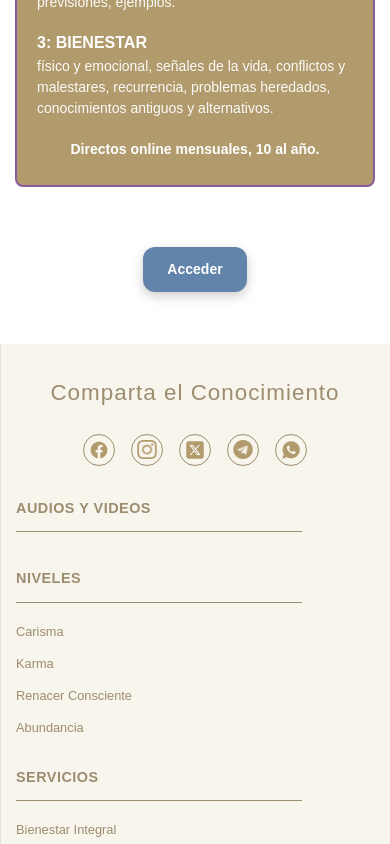
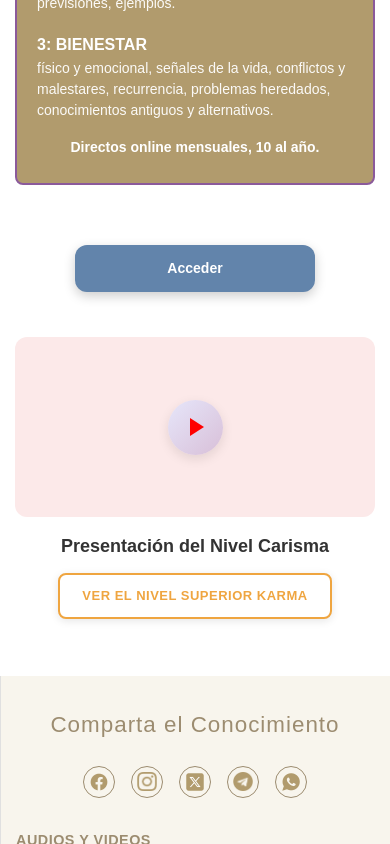
Before and after one commit to orbimatrix/Conscious-path, a Next.js app: page /carisma in a window 390 px wide. Shown: the part 1747-2591 px from the top of the page. Built offline with nearby package versions, Linux system fonts and the light colour scheme.

Commit message:
Add video section to CarismaPage with new styles for improved layout and responsiveness

```diff
--- a/src/app/carisma/carisma.css
+++ b/src/app/carisma/carisma.css
@@ -170,7 +170,7 @@
   font-size: 36px;
   font-weight: 700;
   color: white;
-  margin-bottom: 30px;
+  margin-bottom: 20px;
   line-height: 1.3;
   text-align: center;
 }
@@ -181,11 +181,11 @@
   display: flex;
   flex-direction: column;
   justify-content: space-between;
-  margin-bottom: 20px;
+  margin-bottom: 0;
 }
 
 .carisma-content-item {
-  margin-bottom: 20px;
+  margin-bottom: 15px;
 }
 
 .carisma-content-item:last-child {
@@ -216,9 +216,103 @@
   text-align: center;
 }
 
+/* Video Section */
+.carisma-video-section {
+  padding: 60px 20px;
+  background: white;
+  text-align: center;
+}
+
+.carisma-video-container {
+  max-width: 600px;
+  margin: 0 auto;
+}
+
+.video-player {
+  width: 100%;
+  height: 300px;
+  background: #FCE9E9;
+  border-radius: 12px;
+  display: flex;
+  align-items: center;
+  justify-content: center;
+  margin-bottom: 30px;
+  position: relative;
+}
+
+.play-button {
+  width: 80px;
+  height: 80px;
+  background: linear-gradient(135deg, #E6E6FA, #D8BFD8);
+  border-radius: 50%;
+  display: flex;
+  align-items: center;
+  justify-content: center;
+  box-shadow: 0 4px 12px rgba(0, 0, 0, 0.1);
+  cursor: pointer;
+  transition: all 0.3s ease;
+  position: relative;
+}
+
+.play-button::before {
+  content: '';
+  position: absolute;
+  top: -4px;
+  left: -4px;
+  right: -4px;
+  bottom: -4px;
+  background: linear-gradient(135deg, #F5F5F5, #E0E0E0);
+  border-radius: 50%;
+  z-index: -1;
+}
+
+.play-icon {
+  width: 0;
+  height: 0;
+  border-left: 20px solid #FF0000;
+  border-top: 12px solid transparent;
+  border-bottom: 12px solid transparent;
+  margin-left: 4px;
+}
+
+.play-button:hover {
+  transform: scale(1.05);
+  box-shadow: 0 6px 16px rgba(0, 0, 0, 0.15);
+}
+
+.video-title {
+  font-size: 24px;
+  font-weight: 600;
+  color: #333;
+  margin-bottom: 25px;
+  line-height: 1.3;
+}
+
+.video-cta-button {
+  background: white;
+  color: #EFA540;
+  border: 2px solid #EFA540;
+  padding: 15px 30px;
+  border-radius: 8px;
+  font-size: 16px;
+  font-weight: 600;
+  cursor: pointer;
+  transition: all 0.3s ease;
+  box-shadow: 0 2px 8px rgba(0, 0, 0, 0.1);
+  text-transform: uppercase;
+  letter-spacing: 0.5px;
+}
+
+.video-cta-button:hover {
+  background: #EFA540;
+  color: white;
+  transform: translateY(-2px);
+  box-shadow: 0 4px 12px rgba(0, 0, 0, 0.2);
+}
+
 /* Button Section */
 .carisma-button-section {
-  padding: 40px 20px;
+  padding: 20px 20px;
   background: white;
   text-align: center;
 }
@@ -233,13 +327,14 @@
   background: #6284AB;
   color: white;
   border: none;
-  padding: 18px 36px;
+  padding: 18px 60px;
   border-radius: 12px;
   font-size: 18px;
   font-weight: 600;
   cursor: pointer;
   transition: all 0.3s ease;
   box-shadow: 0 4px 12px rgba(0, 0, 0, 0.2);
+  min-width: 300px;
 }
 
 .carisma-action-button:hover {
@@ -296,11 +391,18 @@
     height: auto;
     min-height: 400px;
     padding: 40px 30px;
+    justify-content: flex-start;
+    gap: 15px;
   }
 
   .carisma-action-title {
     font-size: 28px;
-    margin-bottom: 25px;
+    margin-bottom: 15px;
+  }
+
+  .carisma-content-list {
+    justify-content: flex-start;
+    gap: 10px;
   }
 
   .content-number {
@@ -314,10 +416,11 @@
 
   .carisma-live-info {
     font-size: 18px;
+    margin-top: 10px;
   }
 
   .carisma-button-section {
-    padding: 30px 20px;
+    padding: 15px 10px;
   }
 
   .carisma-button-container {
@@ -397,11 +500,18 @@
     height: auto;
     min-height: 350px;
     padding: 30px 25px;
+    justify-content: flex-start;
+    gap: 12px;
   }
 
   .carisma-action-title {
     font-size: 24px;
-    margin-bottom: 20px;
+    margin-bottom: 12px;
+  }
+
+  .carisma-content-list {
+    justify-content: flex-start;
+    gap: 8px;
   }
 
   .content-number {
@@ -415,6 +525,7 @@
 
   .carisma-live-info {
     font-size: 16px;
+    margin-top: 8px;
   }
 
   .carisma-button-section {
@@ -492,11 +603,18 @@
     height: auto;
     min-height: 300px;
     padding: 25px 20px;
+    justify-content: flex-start;
+    gap: 10px;
   }
 
   .carisma-action-title {
     font-size: 20px;
-    margin-bottom: 20px;
+    margin-bottom: 10px;
+  }
+
+  .carisma-content-list {
+    justify-content: flex-start;
+    gap: 6px;
   }
 
   .content-number {
@@ -510,6 +628,7 @@
 
   .carisma-live-info {
     font-size: 14px;
+    margin-top: 6px;
   }
 
   .carisma-button-section {
@@ -604,3 +723,121 @@
     font-size: 36px;
   }
 }
+
+@media (max-width: 1024px) {
+  .carisma-video-section {
+    padding: 40px 20px;
+  }
+
+  .carisma-video-container {
+    max-width: 100%;
+  }
+
+  .video-player {
+    height: 250px;
+    margin-bottom: 25px;
+  }
+
+  .play-button {
+    width: 70px;
+    height: 70px;
+  }
+
+  .play-icon {
+    border-left: 18px solid #FF0000;
+    border-top: 11px solid transparent;
+    border-bottom: 11px solid transparent;
+  }
+
+  .video-title {
+    font-size: 22px;
+    margin-bottom: 20px;
+  }
+
+  .video-cta-button {
+    padding: 14px 28px;
+    font-size: 15px;
+  }
+
+  .carisma-action-button {
+    padding: 16px 50px;
+    font-size: 16px;
+    min-width: 280px;
+  }
+}
+
+@media (max-width: 768px) {
+  .carisma-video-section {
+    padding: 30px 15px;
+  }
+
+  .video-player {
+    height: 200px;
+    margin-bottom: 20px;
+  }
+
+  .play-button {
+    width: 60px;
+    height: 60px;
+  }
+
+  .play-icon {
+    border-left: 16px solid #FF0000;
+    border-top: 10px solid transparent;
+    border-bottom: 10px solid transparent;
+  }
+
+  .video-title {
+    font-size: 20px;
+    margin-bottom: 18px;
+  }
+
+  .video-cta-button {
+    padding: 12px 24px;
+    font-size: 14px;
+  }
+
+  .carisma-action-button {
+    padding: 14px 40px;
+    font-size: 15px;
+    min-width: 260px;
+  }
+}
+
+@media (max-width: 480px) {
+  .carisma-video-section {
+    padding: 25px 15px;
+  }
+
+  .video-player {
+    height: 180px;
+    margin-bottom: 18px;
+  }
+
+  .play-button {
+    width: 55px;
+    height: 55px;
+  }
+
+  .play-icon {
+    border-left: 14px solid #FF0000;
+    border-top: 9px solid transparent;
+    border-bottom: 9px solid transparent;
+  }
+
+  .video-title {
+    font-size: 18px;
+    margin-bottom: 15px;
+  }
+
+  .video-cta-button {
+    padding: 11px 22px;
+    font-size: 13px;
+  }
+
+  .carisma-action-button {
+    padding: 13px 35px;
+    font-size: 14px;
+    min-width: 240px;
+  }
+}
--- a/src/app/carisma/page.tsx
+++ b/src/app/carisma/page.tsx
@@ -103,6 +103,22 @@ export default function CarismaPage() {
             </button>
           </div>
         </section>
+
+        <section className="carisma-video-section">
+          <div className="carisma-video-container">
+            <div className="video-player">
+              <div className="play-button">
+                <div className="play-icon"></div>
+              </div>
+            </div>
+            <h3 className="video-title">Presentación del Nivel Carisma</h3>
+            <button className="video-cta-button">
+              VER EL NIVEL SUPERIOR KARMA
+            </button>
+          </div>
+        </section>
+
+
       </main>
 
       <FooterSection />
```
